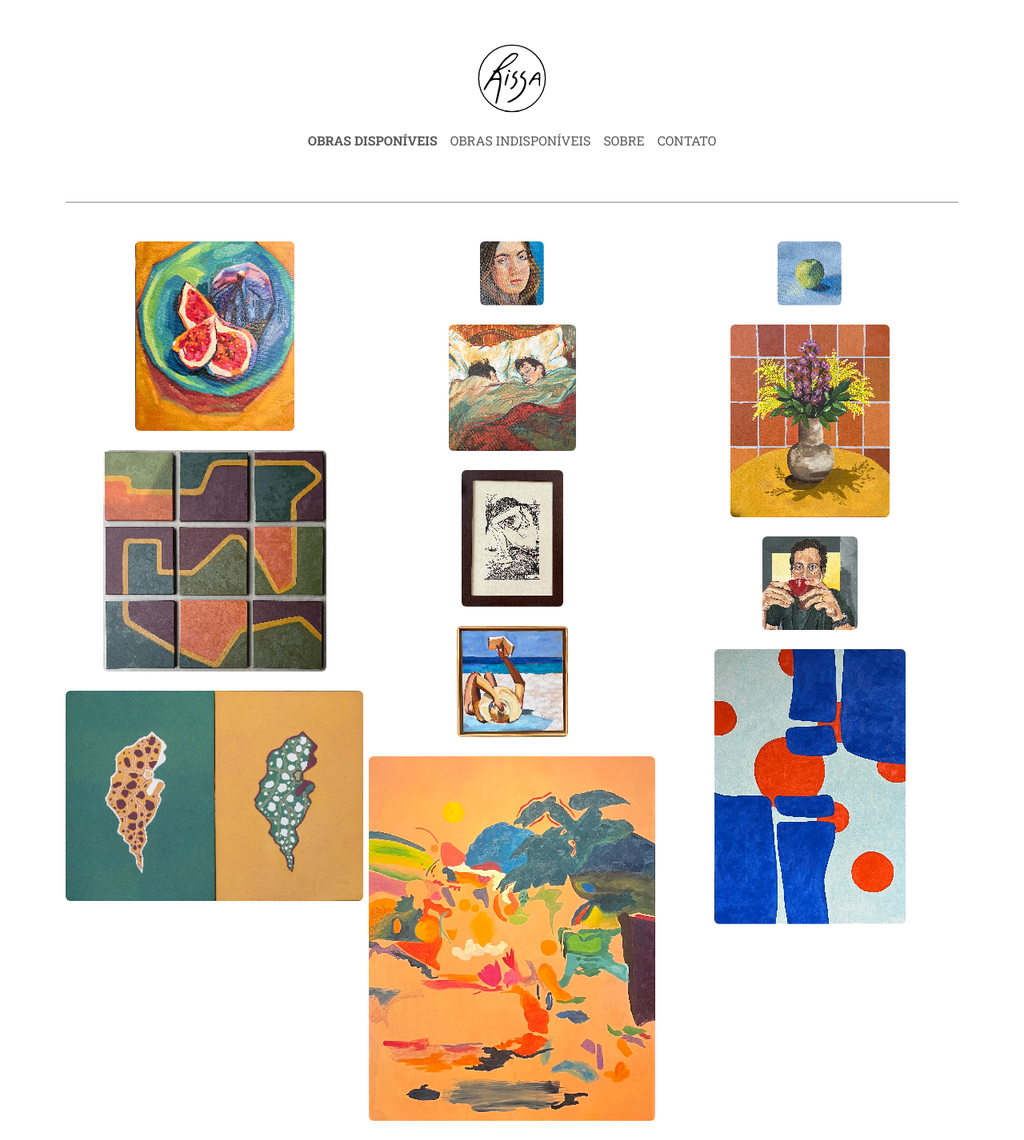
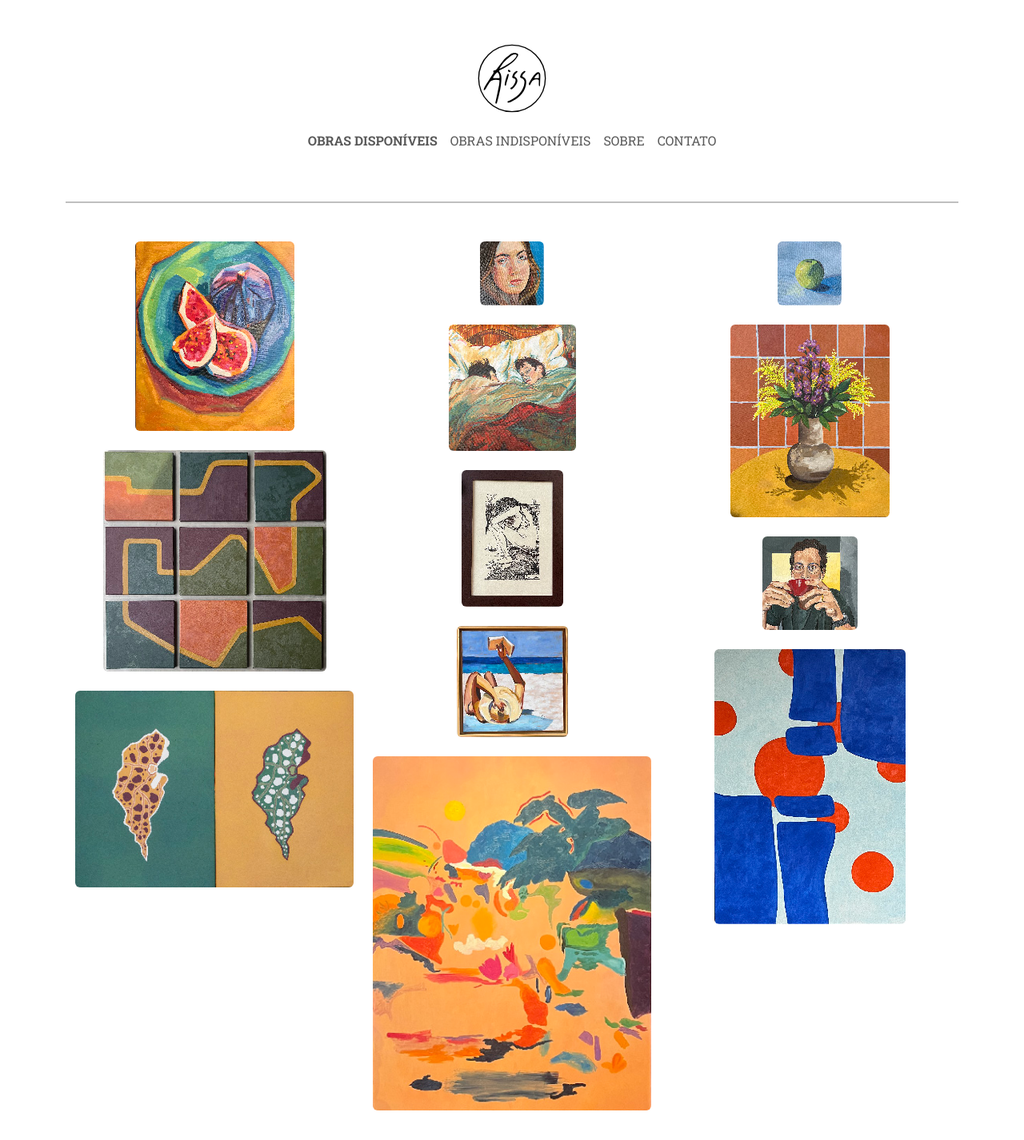
Before and after one commit to danigerf/raissamour, a Jekyll site: the page built from index.markdown, in a window 1280 px wide. Shown: the whole page at 80% size. Built offline with Jekyll 4.4.1, drawn with Linux system fonts in a browser that asks for light colours.

Commit message:
grid central

```diff
--- a/index.markdown
+++ b/index.markdown
@@ -5,13 +5,13 @@ layout: default
 
 
 
-  <div class="grid mx-auto" data-masonry='{"percentPosition": true }'>
+  <div class="row grid d-block mx-auto" data-masonry='{"percentPosition": true }'>
 
     {% for post in site.categories.disponivel %}
-		<div class="col-sm-6 col-lg-4 mb-4 grid-item text-center">
+		<div class="col-sm-6 col-lg-4 mb-4 grid-item text-center d-block">
 
-		<a href="{{post.url}}">
-			<img src="{{post.image}}" alt="{{post.title}}" class="img-fluid rounded" style="border: none;"/>
+		<a href="{{post.url}}" class="">
+			<img src="{{post.image}}" alt="{{post.title}}" class="img-fluid rounded mx-auto d-block" style="border: none;"/>
 		</a>
 
 		</div>
```
